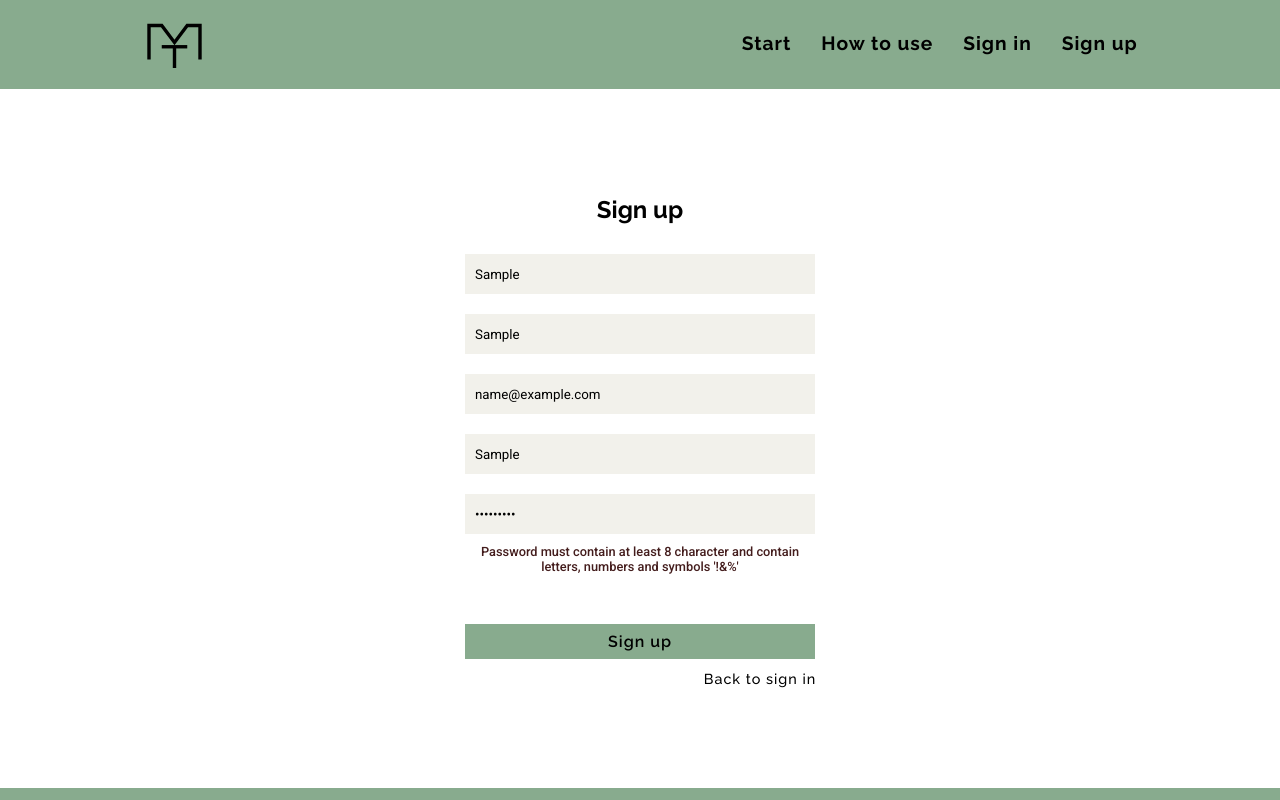
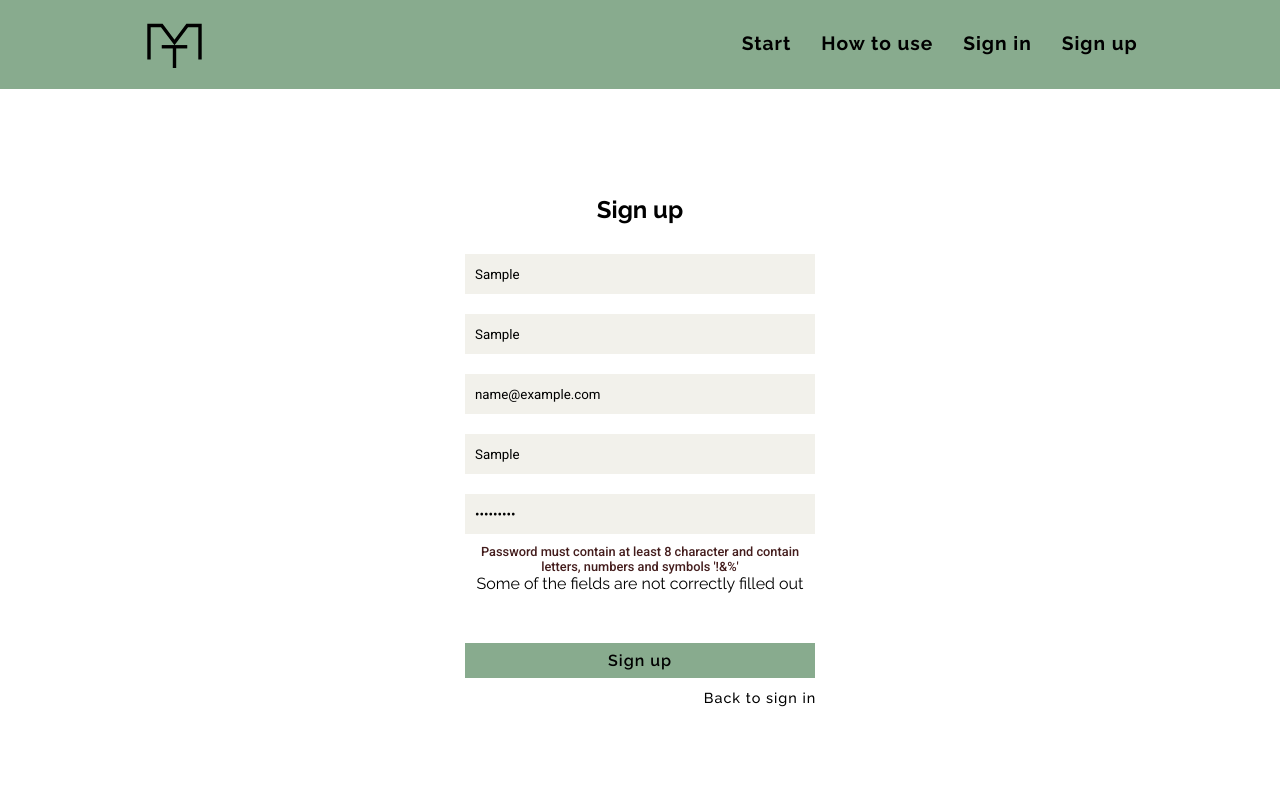
Before and after one commit to CeciliaL1/motiontracker, a React (Vite) app in the folder client/: page /signup in a window 1280 px wide. Both pictures are taken after typing "Sample", "Sample", "name@example.com", "Sample", "Sample123" into the empty fields and a click on the button "Sign up". Shown: the top 800 px of the page. Built offline with nearby package versions, Linux system fonts and the light colour scheme; no server answers; a web font is replaced by a local one.

Commit message:
:sparkles: [client] fix sign up validation

```diff
--- a/client/src/views/SignUp.tsx
+++ b/client/src/views/SignUp.tsx
@@ -11,10 +11,12 @@ import {
 import { Heading2 } from "../components/styled/styledTextContent";
 import { LinkWrap, Wrapper } from "../components/styled/Wrappers";
 import { useState } from "react";
-import { IUserLogin, IUserSignUp } from "../models/IUsers";
+import { IUserSignUp } from "../models/IUsers";
 import { postData } from "../services/serviceBase";
 import { validateInputs } from "../helperfuntions/validateInputs";
 import { ErrorMessage } from "../components/styled/styledError";
+import { IResponse } from "../models/IUserProfile";
+import { useNavigate } from "react-router";
 
 export const SignUp = () => {
   const [firstName, setFirstName] = useState("");
@@ -22,6 +24,10 @@ export const SignUp = () => {
   const [userEmail, setUserEmail] = useState("");
   const [userName, setUserName] = useState("");
   const [userPassword, setUserPassword] = useState("");
+
+  const [message, setMessage] = useState("");
+
+  const navigate = useNavigate();
 
   const [errors, setErrors] = useState({
     firstName: "",
@@ -96,16 +102,32 @@ export const SignUp = () => {
       }));
       return;
     }
+    if (
+      errors.email ||
+      errors.password ||
+      errors.firstName ||
+      errors.lastName ||
+      errors.userName
+    ) {
+      setErrors((prevErrors) => ({
+        ...prevErrors,
+        ["form"]: "Some of the fields are not correctly filled out",
+      }));
+      return;
+    }
     const headers = {
       "Content-Type": "application/json",
     };
 
-    const response = await postData<IUserSignUp, IUserLogin>(
+    const response = await postData<IUserSignUp, IResponse>(
       "https://cecilial.hemsida.eu/api/users/add",
       userData,
       headers
     );
-    console.log(response);
+    setMessage(response.message);
+    setTimeout(() => {
+      navigate("/signin");
+    }, 2000);
   };
 
   return (
@@ -176,11 +198,17 @@ export const SignUp = () => {
             </ErrorMessage>
           )}
           {errors.form && (
-            <ErrorMessage aria-live="assertive">
-              <p id="error-message-form">{errors.form}</p>
-            </ErrorMessage>
+            <div aria-live="assertive">
+              <p id="error-message">{errors.form}</p>
+            </div>
           )}
-
+          {message && (
+            <>
+              <div aria-live="assertive">
+                <p id="error-message">{message}</p>
+              </div>
+            </>
+          )}
           <PrimaryButton
             id="signUpButton"
             margintop={50}
```
